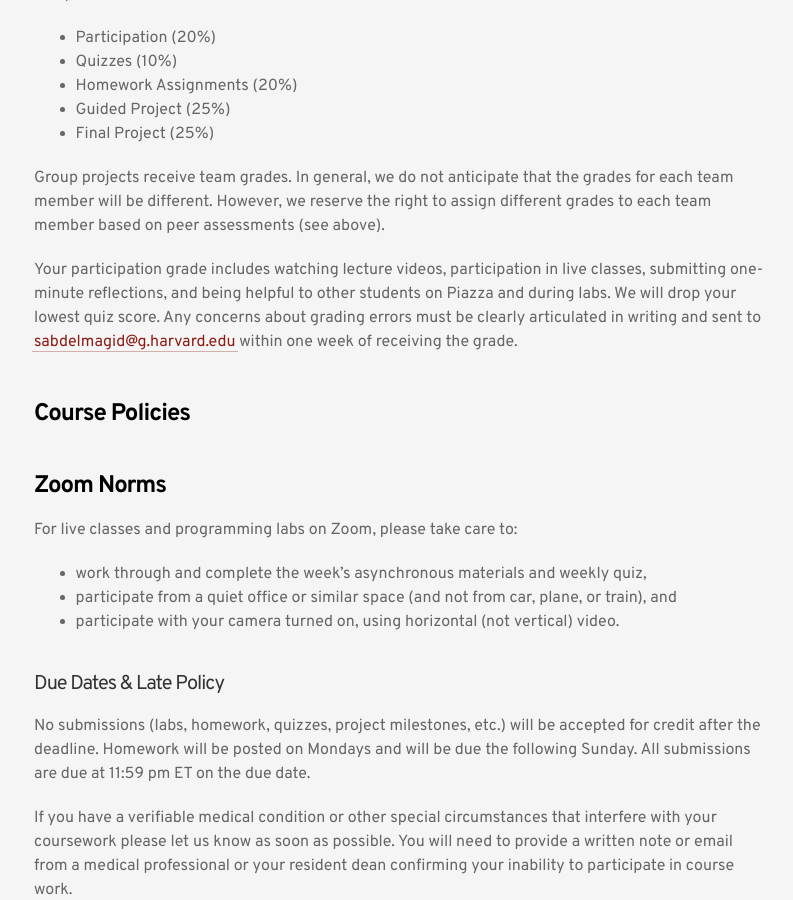
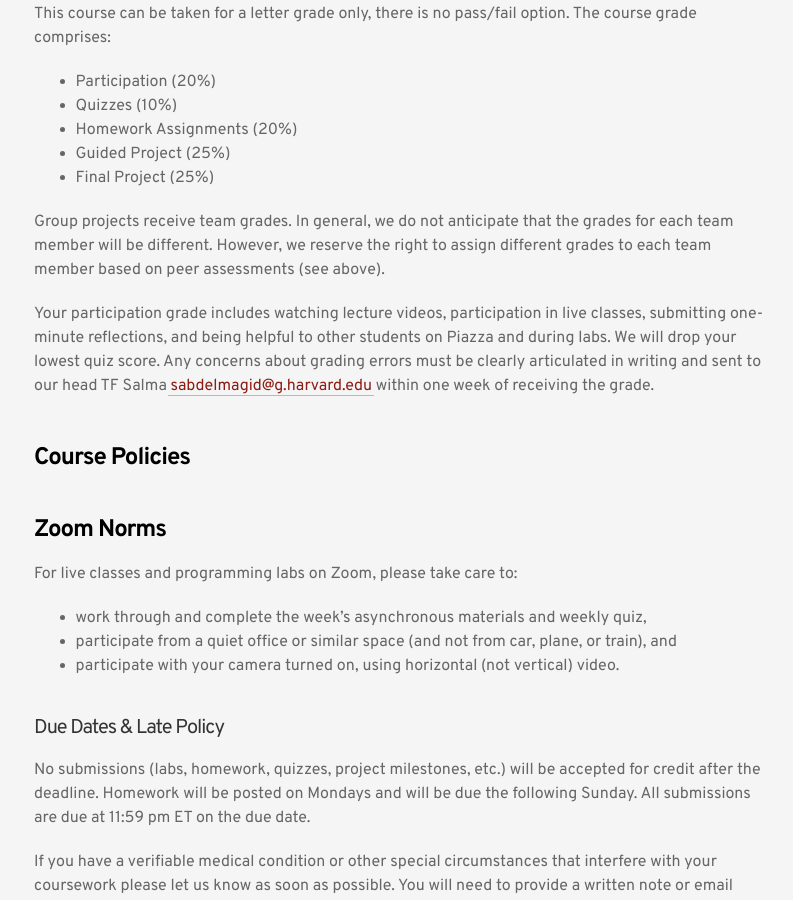
Before and after one commit to stat10/website, a Jekyll site: the page built from 2021/syllabus.md, in a window 1280 px wide and 900 px high, scrolled down 5092 px. Shown: the whole window, without its empty margins (238-1031 px from the left). Built offline with Jekyll 4.4.1, drawn with Linux system fonts in a browser that asks for light colours; some of the changed text lies outside the part shown.

```diff
--- a/2021/syllabus.md
+++ b/2021/syllabus.md
@@ -131,7 +132,7 @@ This course can be taken for a letter grade only, there is no pass/fail option.
 
 Group projects receive team grades. In general, we do not anticipate that the grades for each team member will be different. However, we reserve the right to assign different grades to each team member based on peer assessments (see above).
 
-Your participation grade includes watching lecture videos, participation in live classes, submitting one-minute reflections, and being helpful to other students on Piazza and during labs. We will drop your lowest quiz score. Any concerns about grading errors must be clearly articulated in writing and sent to <sabdelmagid@g.harvard.edu> within one week of receiving the grade.
+Your participation grade includes watching lecture videos, participation in live classes, submitting one-minute reflections, and being helpful to other students on Piazza and during labs. We will drop your lowest quiz score. Any concerns about grading errors must be clearly articulated in writing and sent to  our head TF Salma <sabdelmagid@g.harvard.edu> within one week of receiving the grade.
 
 
 ### Course Policies
@@ -166,10 +167,7 @@ If the assignment allows it and for your projects, you may use third-party libra
 
 
 ### Accessibility
-Any student receiving accommodations through the Accessible Education Office should email or present their AEO letter to <sabdelmagid@g.harvard.edu> as soon as possible. Failure to do so may prevent us from making appropriate arrangements.
+Any student receiving accommodations through the Accessible Education Office should email or present their AEO letter to our head TF Salma <sabdelmagid@g.harvard.edu> as soon as possible. Failure to do so may prevent us from making appropriate arrangements.
 
 ### Credits
 The first version of this course was developed 2019-2020 by Joe Blitzstein, Liberty Vittert, Xiao-Li Meng, Hanspeter Pfister, Allen Downey, Salma Abu Ayash, Salma Abdel Magid, Robert Haussman, and Aditya Ranganathan with generous support from the SEAS Learning INCubator (LINC). Most programming lab notebooks were developed by Allen Downey. The course design and materials greatly benefited from the students who took Harvard STAT250 in 2019. We have heavily drawn on materials and examples found online and tried our best to give credit by citing the original sources. Please contact us if you find materials where credit is missing or that you would rather have removed.
-
-### Anonymous Feedback
-Please use this [anonymous survey](https://harvard.az1.qualtrics.com/jfe/form/SV_06TUbRWkS3sHYe9) to give us feedback on any aspect of the class, thank you!
```
Also changed, not shown: other parts of 2021/syllabus.md (+1 -0 lines).
